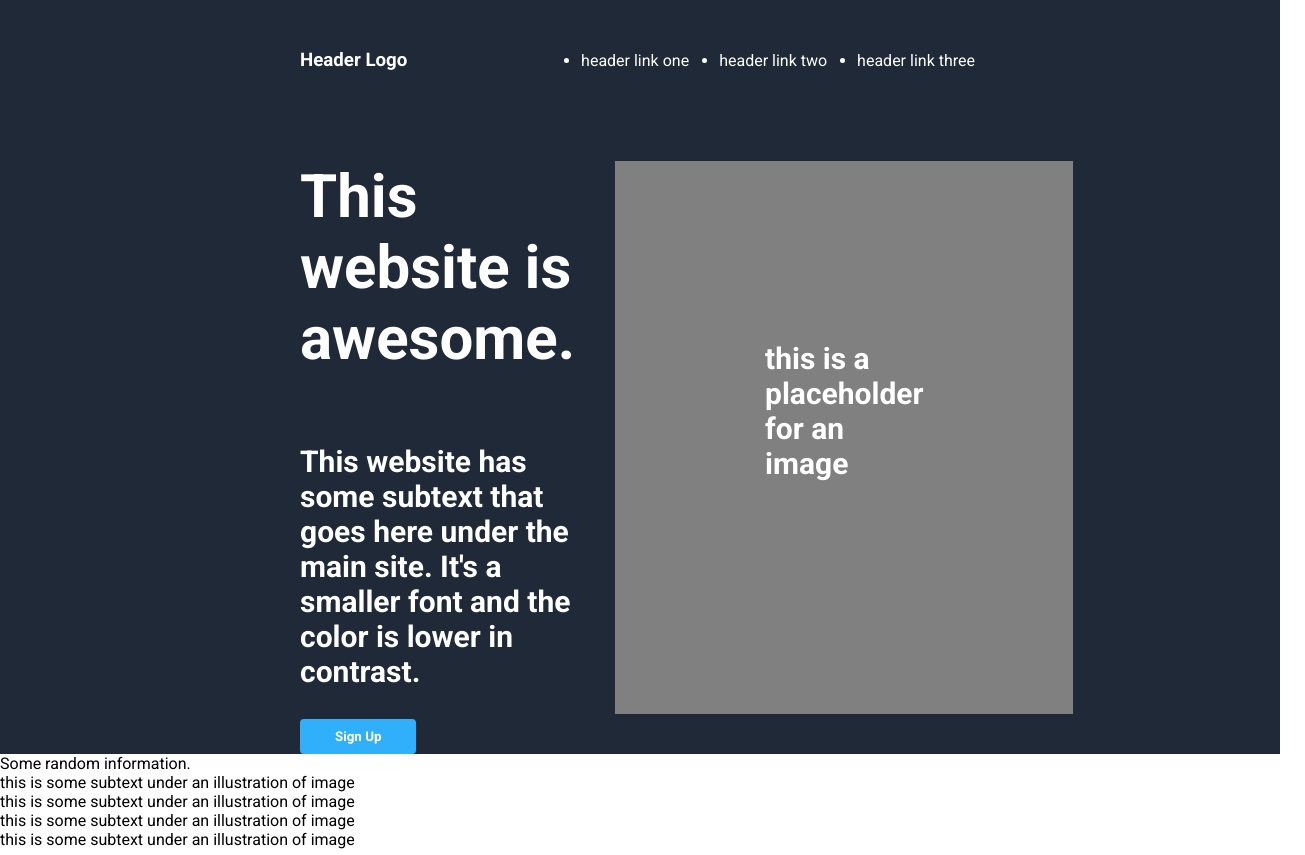
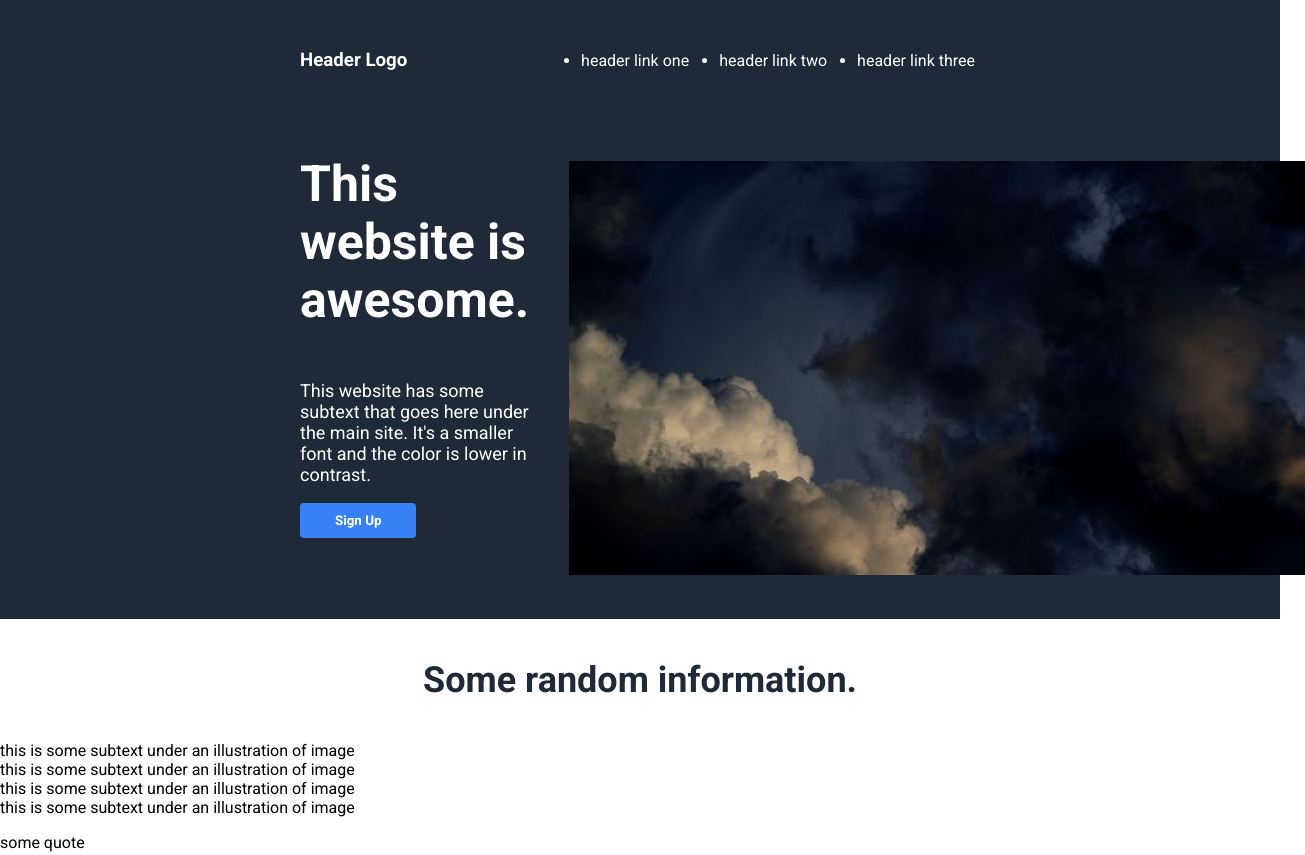
Before and after one commit to okhush/Odin-Project-Landing-Page, a plain HTML site: page index.html in a window 1280 px wide. Shown: the top 855 px of the page, 1305 px wide, since content can reach past the window. Drawn offline with Linux system fonts and the light colour scheme.

Commit message:
added img instead of placeholder and designed sentence div.

```diff
--- a/index.html
+++ b/index.html
@@ -10,6 +10,7 @@
     </head>
 
     <body>
+
         <div class="top">
             <h3>Header Logo</h2>
 
@@ -22,13 +23,13 @@
 
         <div class="intro">
             <div class="intro1">
-            <h1>This website is awesome.</h1>
-            <p>This website has some subtext that goes here under the main site. It's a smaller font and the color is lower in contrast.</p>
+            <h1 style="font-weight: 900; font-size: 50px;">This website is awesome.</h1>
+            <p style="font-size: 18px;">This website has some subtext that goes here under the main site. It's a smaller font and the color is lower in contrast.</p>
             <button>Sign Up</button>
             </div>
 
             <div class="intro2">
-            <p>this is a placeholder for an image</p>
+            <img src="pic.jfif">
             </div>
         </div>
 
--- a/style.css
+++ b/style.css
@@ -3,7 +3,6 @@
 body {
     height: 100vh;
     margin: 0;
-    overflow: auto;
     font-family: Roboto, sans-serif;
 }
 
@@ -26,8 +25,6 @@ body {
 .intro {
     background-color: #1F2937;
     color: white;
-    font-size: 30px;
-    font-weight: 900;
     padding-top: 30px;
     padding-left: 300px;
     padding-right: 300px;
@@ -44,9 +41,6 @@ body {
 
 .intro2 {
     margin: 40px;
-    padding: 150px;
-    background-color: gray;
-
 }
 
 button {
@@ -54,9 +48,34 @@ button {
     font-weight: bold;
     border: none;
     border-radius: 4px;
-    background: #30b0fa;
+    background: #3882f6;
     color: white;
     padding: 10px;
     padding-left: 35px;
     padding-right: 35px;
 }
+
+.sentence {
+    font-size: 36px;
+    color: #1F2937;
+    font-weight: 900;
+    display: flex;
+    justify-content: center;
+    margin: 40px;
+}
+
+.blockswtext {
+
+}
+
+.quote {
+
+}
+
+.cta {
+
+}
+
+.footer {
+
+}
```
Also changed, not shown: pic.jfif (added).
